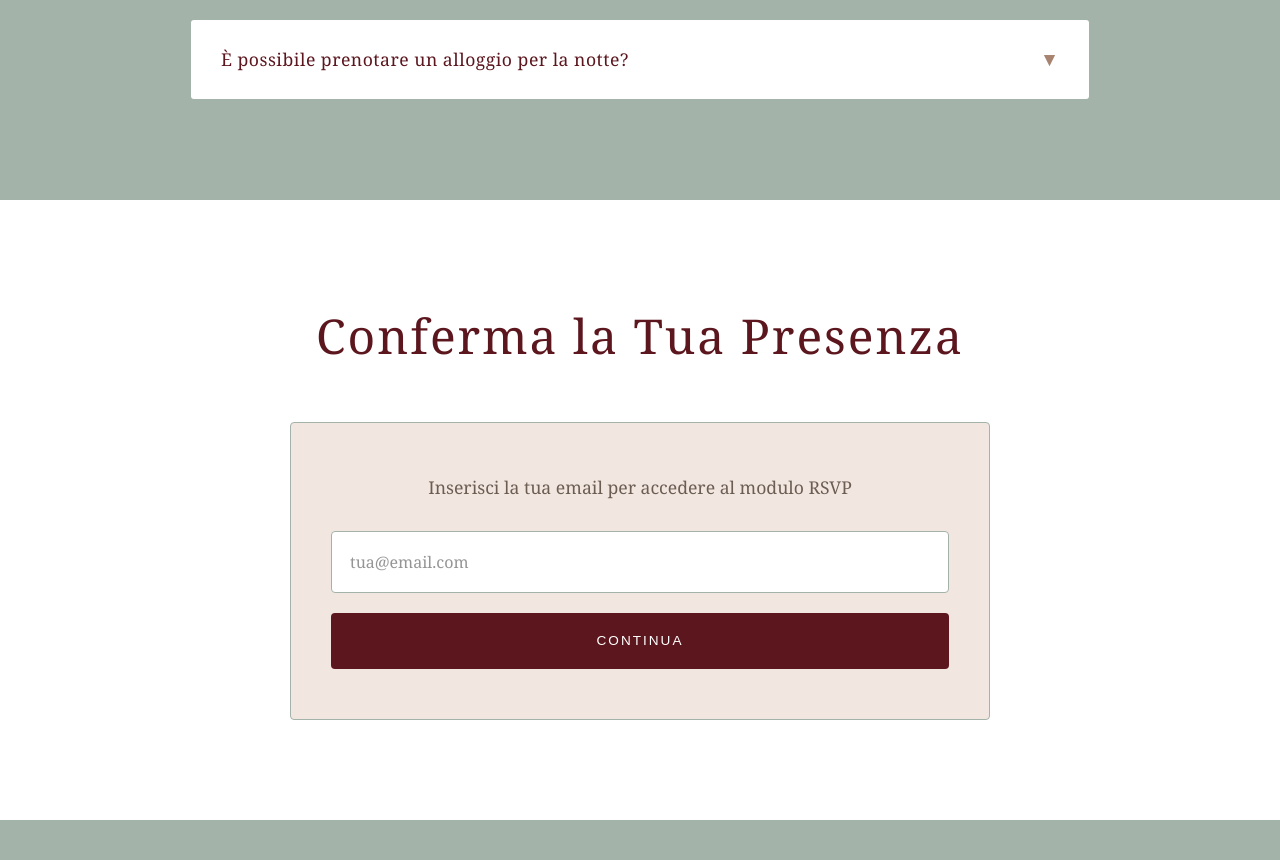
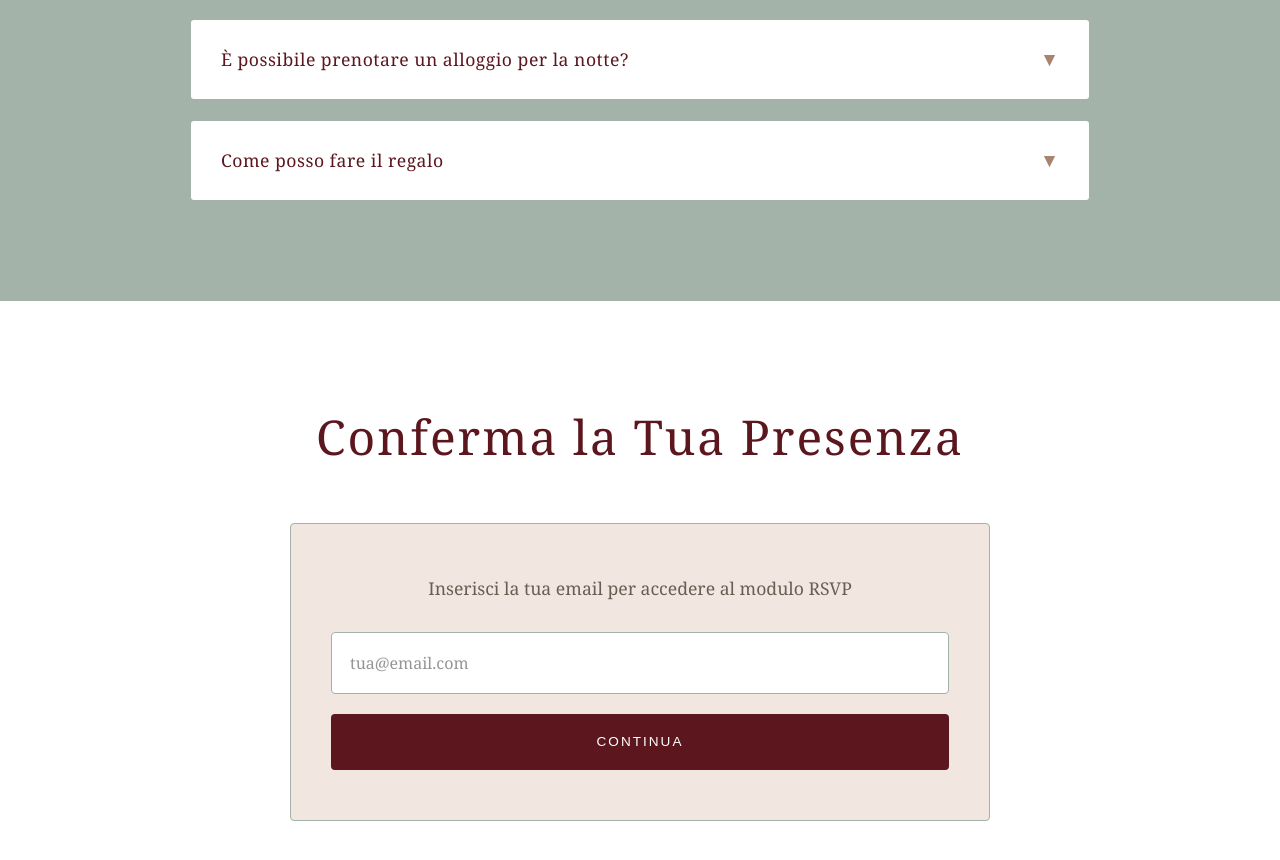
Before and after one commit to checcocav/wedding-villa-bisce, a Next.js app: page / in a window 1280 px wide. Shown: the part 3889-4749 px from the top of the page. Built offline with nearby package versions, Linux system fonts and the light colour scheme.

Commit message:
Update LandingClient.tsx

```diff
--- a/app/LandingClient.tsx
+++ b/app/LandingClient.tsx
@@ -68,6 +68,10 @@ export default function LandingClient() {
     {
       question: "È possibile prenotare un alloggio per la notte?",
       answer: "In zona ci sono diverse alternative. Nel caso vogliate supporto potete indicarlo nella vostra area riservata e vi daremo una mano noi!"
+    },
+    {
+      question: "Come posso fare il regalo",
+      answer: "Al momento non è ancora possibile regalarci qualcosa. In futuro al posto di questa risposta verrà indicato come poter fare."
     }
   ]
 
```
